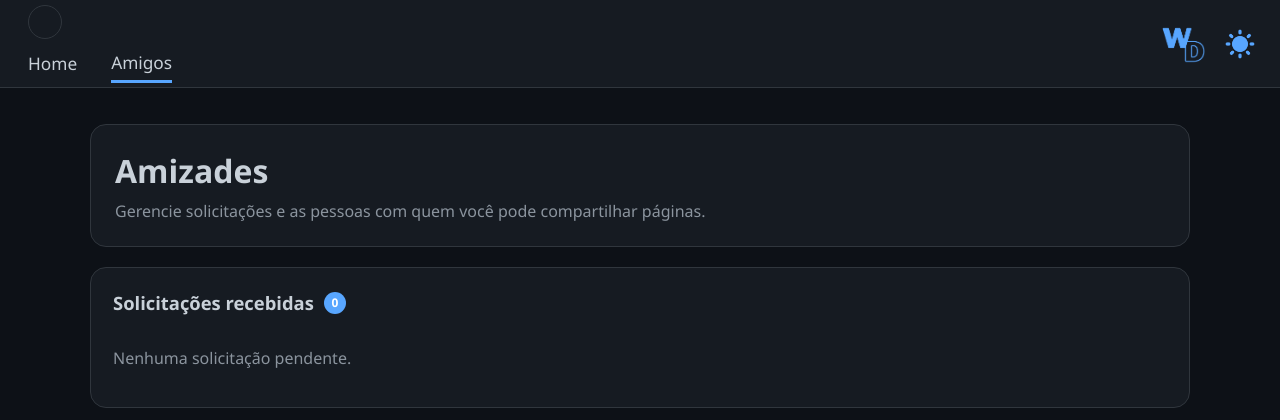
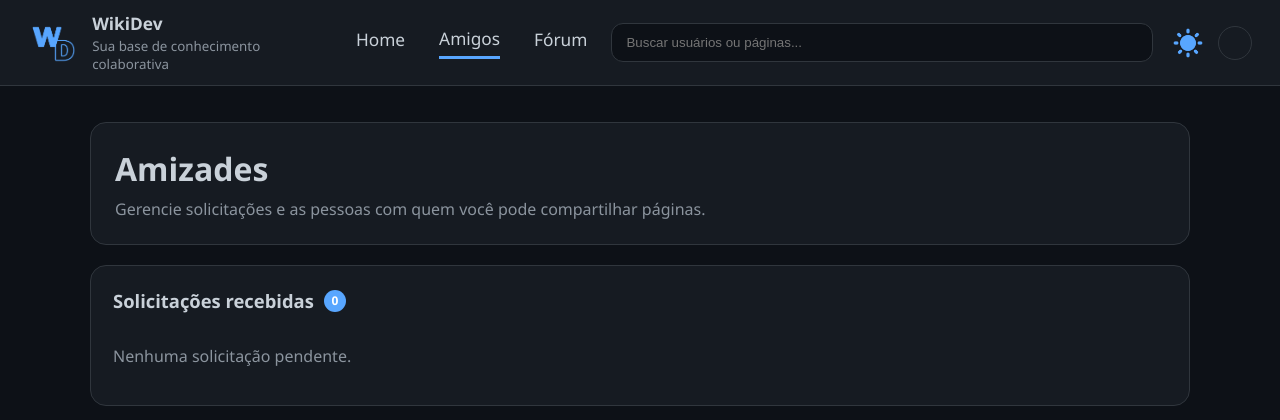
Before and after one commit to WikiDev-Team/WikiDev, a FastAPI app: template templates/friends.html in a window 1280 px wide. Shown: the top 420 px of the page. Run offline with FastAPI, Linux system fonts and the light colour scheme; the template is opened without the code that fills it, so the values that code supplies are empty; some libraries are stand-ins or nearby versions.

Commit message:
Atualizei friends.html para ter cabeçalho consistente
Para que a página de amigos tenha cabeçalho igual ao Fórum e ao Home, atualizei o friends.htlm

```diff
--- a/templates/friends.html
+++ b/templates/friends.html
@@ -5,25 +5,34 @@
     <meta name="viewport" content="width=device-width, initial-scale=1.0">
     <title>Amigos - WikiDev</title>
     <link rel="icon" type="image/png" href="/static/wikidev_logo.png">
+    <script src="https://unpkg.com/htmx.org@1.9.10"></script>
     <script defer src="/static/theme.js"></script>
     <link rel="stylesheet" href="/static/style.css">
 </head>
 <body>
-    <header class="topbar compact-topbar">
-        <div class="topbar-left">
-            <a href="/profile" class="botao-user">{{ usuario.display_name or usuario.username }}</a>
-            <nav class="main-nav">
-                <a href="/dashboard">Home</a>
-                <a href="/friends" class="active">Amigos</a>
-            </nav>
+    <header class="topbar">
+        <div class="topbar-brand">
+            <a href="/dashboard" class="topbar-logo-link" aria-label="Página inicial">
+                <img src="/static/wikidev_logo.png" alt="WikiDev" class="topbar-logo">
+            </a>
+            <div><strong>WikiDev</strong><small>Sua base de conhecimento colaborativa</small></div>
+        </div>
+        <nav class="main-nav" aria-label="Navegação principal">
+            <a href="/dashboard">Home</a>
+            <a href="/friends" class="active">Amigos</a>
+            <a href="/forum">Fórum</a>
+        </nav>
+        <div id="search-container" class="topbar-search">
+            <label class="visually-hidden" for="global-search">Buscar usuários ou páginas</label>
+            <input id="global-search" type="search" name="q" placeholder="Buscar usuários ou páginas..." autocomplete="off"
+                hx-get="/busca" hx-trigger="input changed delay:350ms, search" hx-target="#search-results">
+            <div id="search-results"></div>
         </div>
         <div class="topbar-right">
-            <a href="/dashboard" class="topbar-logo-link" aria-label="Página inicial do WikiDev">
-                <img src="/static/wikidev_logo.png" alt="Logo do WikiDev" class="topbar-logo">
-            </a>
             <button type="button" class="theme-toggle" aria-label="Alternar tema">
                 <img src="/static/sun_icon.png" alt="" class="theme-icon">
             </button>
+            <a href="/profile" class="botao-user">{{ usuario.display_name or usuario.username }}</a>
         </div>
     </header>
 
```
